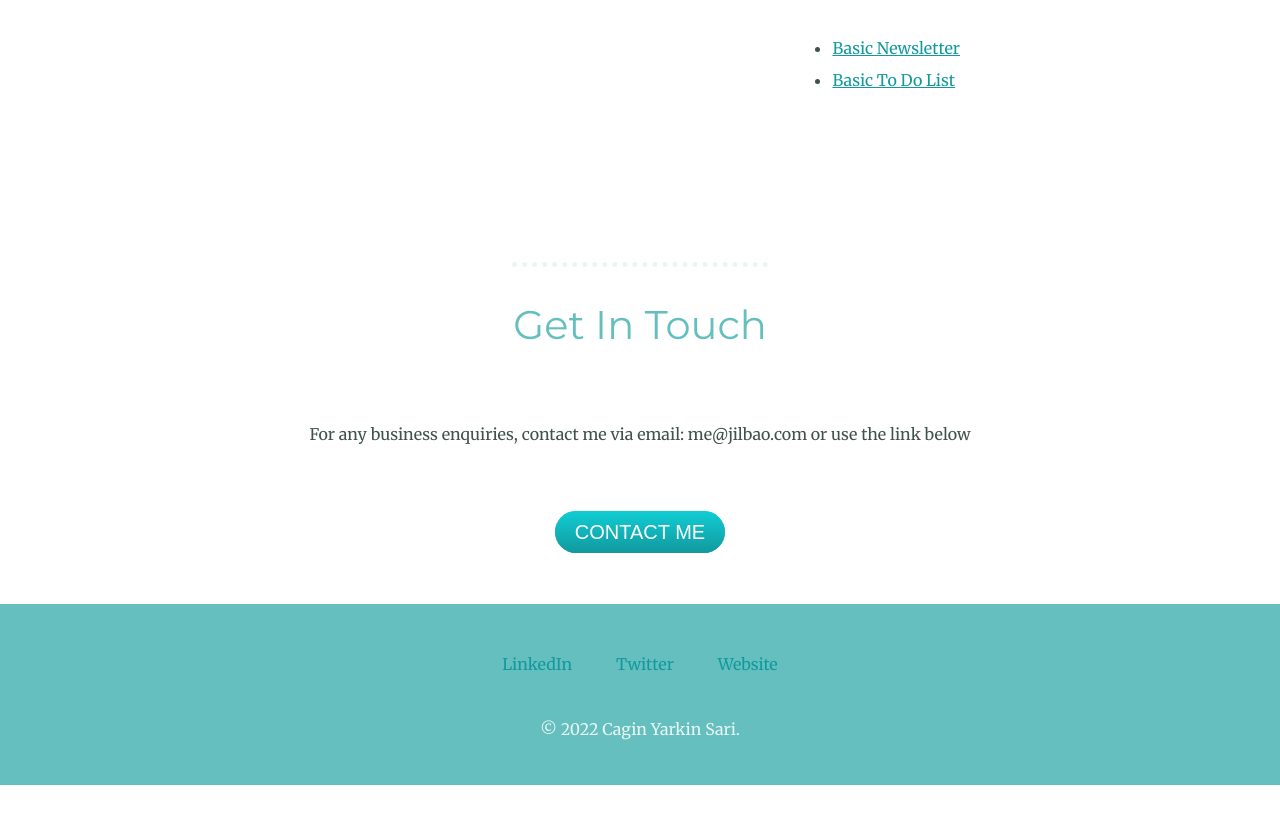
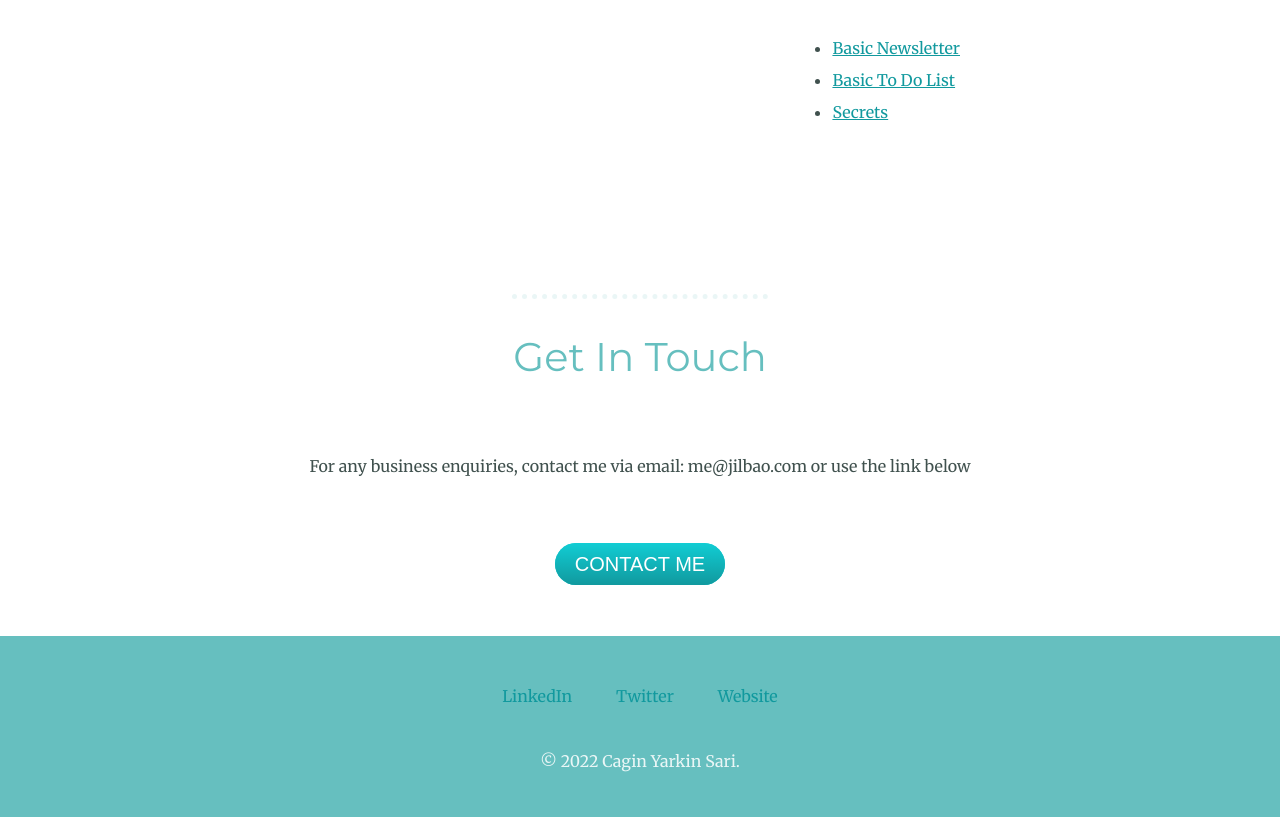
Before and after one commit to Jilcys/Jilcys.github.io, a plain HTML site: page index.html in a window 1280 px wide. Shown: the part 2441-3258 px from the top of the page. Before the commit the page ends 3226 px from the top, so only its background shows below. Drawn offline with Linux system fonts and the light colour scheme.

Commit message:
secrets added

```diff
--- a/index.html
+++ b/index.html
@@ -90,6 +90,8 @@
                 <ul class="backend-list">
                     <li><a href="https://jilbaonewsletter.herokuapp.com/"> Basic Newsletter </a> </li>
                     <li><a href="https://jiltodolist.herokuapp.com/"> Basic To Do List </a> </li>
+                    <li><a href="https://jil-secrets.herokuapp.com/"> Secrets </a> </li>
+
 
 
                 </ul>
```
